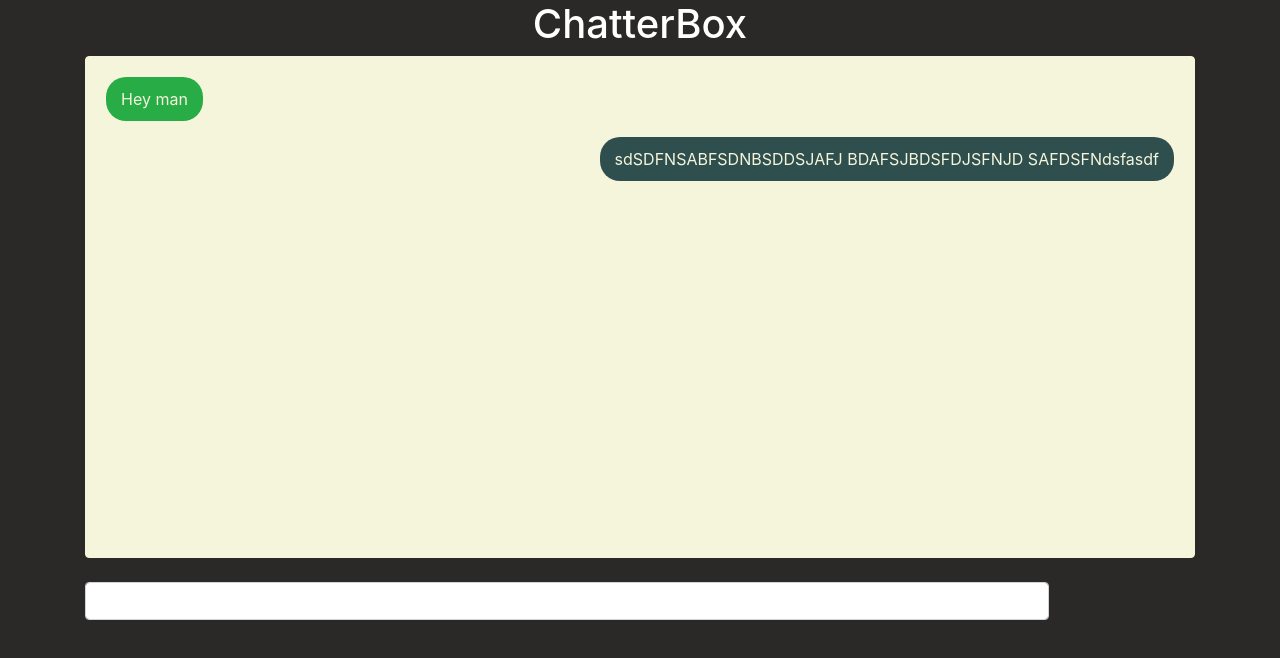
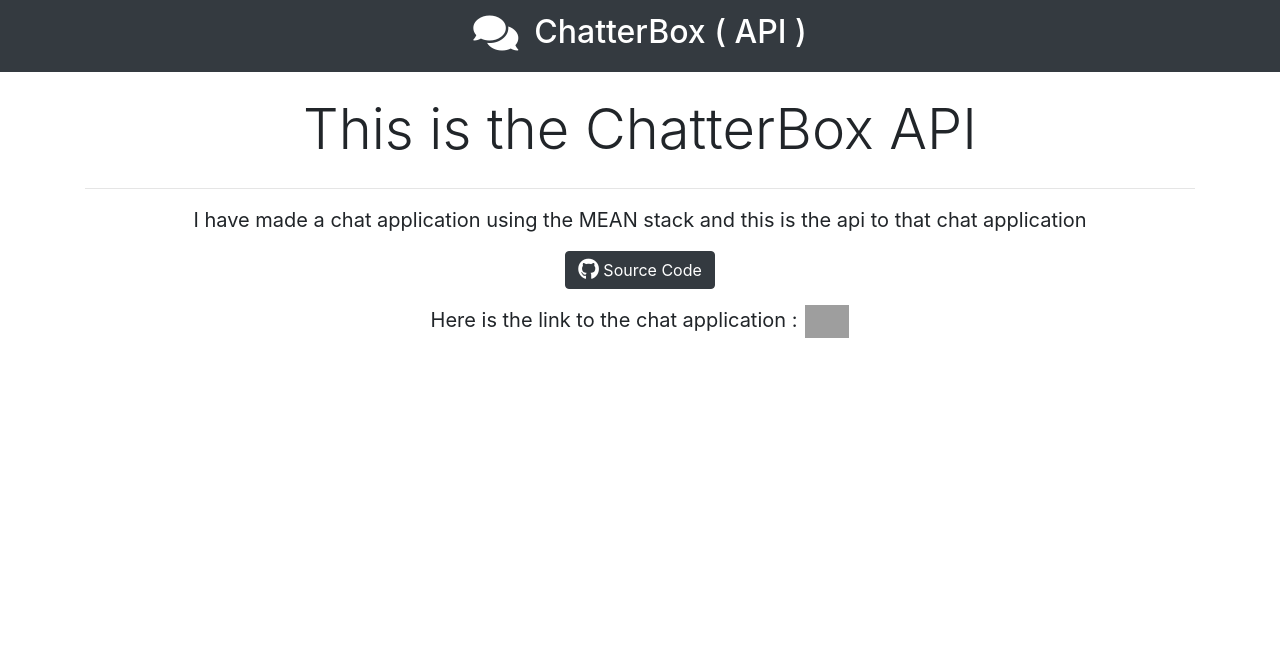
Before and after one commit to aritra-sarkar99/ChatApp-RESTApi, a website: page index.html in a window 1280 px wide. Drawn offline with nearby package versions, Linux system fonts and the light colour scheme; no server answers; grey boxes are pictures that could not be loaded.

Commit message:
Minor additions

```diff
--- a/app.js
+++ b/app.js
@@ -69,6 +69,9 @@ app.use(cors())
 app.use('/api',Auth)
 app.use('/api',UserRoute)
 app.use('/api',ChatRoute)
+app.get('/',(req,res) => {
+    res.sendFile('index.html',{root: __dirname })
+})
 /////
 
 
--- a/index.html
+++ b/index.html
@@ -3,62 +3,65 @@
 <head>
     <meta charset="UTF-8">
     <meta name="viewport" content="width=device-width, initial-scale=1.0">
-    <title>Document</title>
+    <link rel="stylesheet" href="https://stackpath.bootstrapcdn.com/bootstrap/4.5.2/css/bootstrap.min.css" integrity="sha384-JcKb8q3iqJ61gNV9KGb8thSsNjpSL0n8PARn9HuZOnIxN0hoP+VmmDGMN5t9UJ0Z" crossorigin="anonymous">
+    <link rel="stylesheet" href="https://use.fontawesome.com/releases/v5.14.0/css/all.css" integrity="sha384-HzLeBuhoNPvSl5KYnjx0BT+WB0QEEqLprO+NBkkk5gbc67FTaL7XIGa2w1L0Xbgc" crossorigin="anonymous">
 
-    <link rel="stylesheet" href="https://stackpath.bootstrapcdn.com/bootstrap/4.5.1/css/bootstrap.min.css" integrity="sha384-VCmXjywReHh4PwowAiWNagnWcLhlEJLA5buUprzK8rxFgeH0kww/aWY76TfkUoSX" crossorigin="anonymous">
-    <script src="https://code.jquery.com/jquery-3.5.1.slim.min.js" integrity="sha384-DfXdz2htPH0lsSSs5nCTpuj/zy4C+OGpamoFVy38MVBnE+IbbVYUew+OrCXaRkfj" crossorigin="anonymous"></script>
-    <script src="https://cdn.jsdelivr.net/npm/popper.js@1.16.1/dist/umd/popper.min.js" integrity="sha384-9/reFTGAW83EW2RDu2S0VKaIzap3H66lZH81PoYlFhbGU+6BZp6G7niu735Sk7lN" crossorigin="anonymous"></script>
-    <script src="https://stackpath.bootstrapcdn.com/bootstrap/4.5.1/js/bootstrap.min.js" integrity="sha384-XEerZL0cuoUbHE4nZReLT7nx9gQrQreJekYhJD9WNWhH8nEW+0c5qq7aIo2Wl30J" crossorigin="anonymous"></script>
+    <title>ChatterBox API</title>
+</head>
+<body>
 
-    <link rel="stylesheet" href="chatStyle.css" type="text/css">
-    <script defer src='http://127.0.0.1:3000/socket.io/socket.io.js'></script>
-    <script defer src='script.js'></script>
-</head>
-<body style="background: rgb(43, 41, 39);">
+    <nav class="navbar navbar-expand-lg navbar-dark bg-dark d-flex justify-content-center">
+    <a class="navbar-brand d-inline-flex" href="#">
+      <i class="fas fa-comments fa-2x chaticon mx-3"></i>
+      <h2>ChatterBox ( API )</h2>
+    </a>
+    </nav>
+
     <div class="container">
-        <div class="row text-center">
-            <div class="col-lg-12">
-                <h1 style="color: white;">ChatterBox</h1>
+        <div class="row mt-4">
+            <div class="col-lg-12 d-flex justify-content-center">
+                <h1 class="display-4"> This is the ChatterBox API</h1>
+
+            </div>
+
+        </div>
+        <hr>
+
+        <div class="row">
+            <div class="col-lg-12 text-center" style="font-size: 20px;">
+                I have made a chat application using the MEAN stack and this is the api to that
+                chat application
             </div>
         </div>
 
-        <div class="row">
-            <div class="col-lg-12 col-md-12 col-sm-12">
-                <div class="card" style="border-color: beige; background: beige;">
-                    <div class="card-body" id="chat-body" style="height: 500px; ">
-                        <!-- Here the messages go -->
-                            <div class="row" >
-                                <div class="col-6 col-sm-7 col-md-7" id="receive-container">
-                                    <p class="receive">Hey man</p>
-                                </div>
-                            </div>
+        <div class="row mt-3">
+            <div class="col-lg-12 d-flex justify-content-center" style="font-size: 20px;">
+                <a href="https://github.com/aritra-sarkar99/ChatApp-RESTApi">
+                    <button id="github-button" class="btn btn-dark">
+                        <i class="fab fa-github fa-lg" style="color: white; "></i> Source Code
+                     </button>
+                 </a>
 
-                            <div class="row justify-content-end chatrow" >
-                                <div class="col-6 col-sm-7 col-md-7 chatcol" >
-                                    <p class="sent float-right">sdSDFNSABFSDNBSDDSJAFJ BDAFSJBDSFDJSFNJD SAFDSFNdsfasdf</p>
-                                </div>
-                            </div>
-                    </div>
-                  </div>
             </div>
         </div>
 
+        <div class="row mt-3">
+            <div class="col-lg-12 d-inline-flex justify-content-center" style="font-size: 20px;">
+                Here is the link to the chat application :
+                <a href="" class="ml-2">
+                    <img src="https://www.herokucdn.com/deploy/button.svg" style="height: 33px;" alt="Deploy">
+                  </a>
 
-
-                <form action="" id="send-container" class="mt-4" >
-                    <div class="row" >
-                        <div class="col-lg-11 col-md-10 col-sm-10 col-10" >
-                            <input class="form-control" style="width: 95%;" type="text" name="" id="message-input">
-                        </div>
-                        <div class="col-lg-1 col-md-2 col-sm-2 col-2  d-flex justify-content-end" >
-                            <!-- <button class="btn btn-primary" type="submit">Send</button> -->
-                        </div>
-                    </div>
-                </form>
+            </div>
+        </div>
+    </div>
 
 
 
 
-    </div>
+<script src="https://code.jquery.com/jquery-3.5.1.slim.min.js" integrity="sha384-DfXdz2htPH0lsSSs5nCTpuj/zy4C+OGpamoFVy38MVBnE+IbbVYUew+OrCXaRkfj" crossorigin="anonymous"></script>
+<script src="https://cdn.jsdelivr.net/npm/popper.js@1.16.1/dist/umd/popper.min.js" integrity="sha384-9/reFTGAW83EW2RDu2S0VKaIzap3H66lZH81PoYlFhbGU+6BZp6G7niu735Sk7lN" crossorigin="anonymous"></script>
+<script src="https://stackpath.bootstrapcdn.com/bootstrap/4.5.2/js/bootstrap.min.js" integrity="sha384-B4gt1jrGC7Jh4AgTPSdUtOBvfO8shuf57BaghqFfPlYxofvL8/KUEfYiJOMMV+rV" crossorigin="anonymous"></script>
+
 </body>
 </html>
```
Also changed, not shown: chat.html (added, +64 -0 lines).
